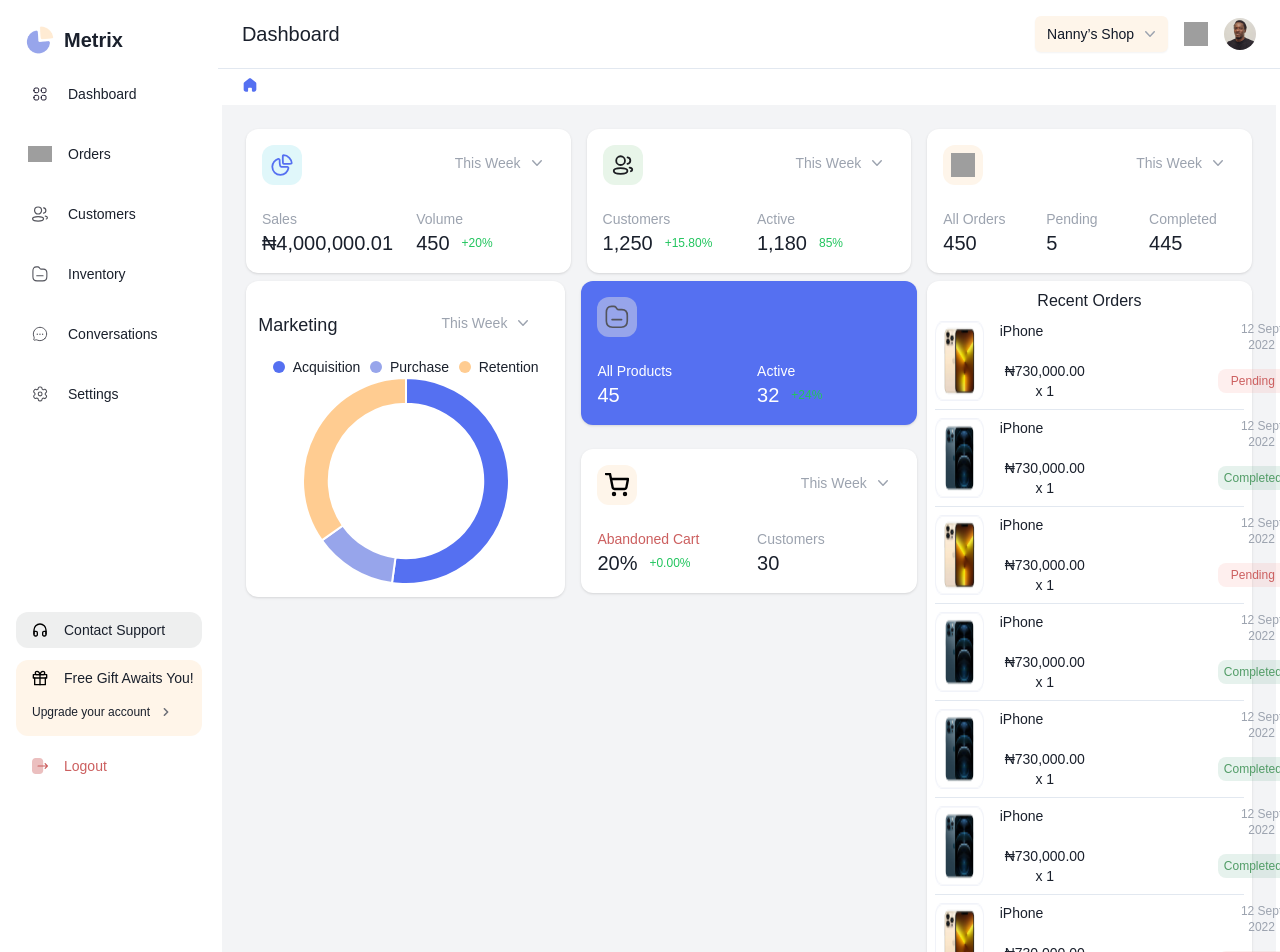
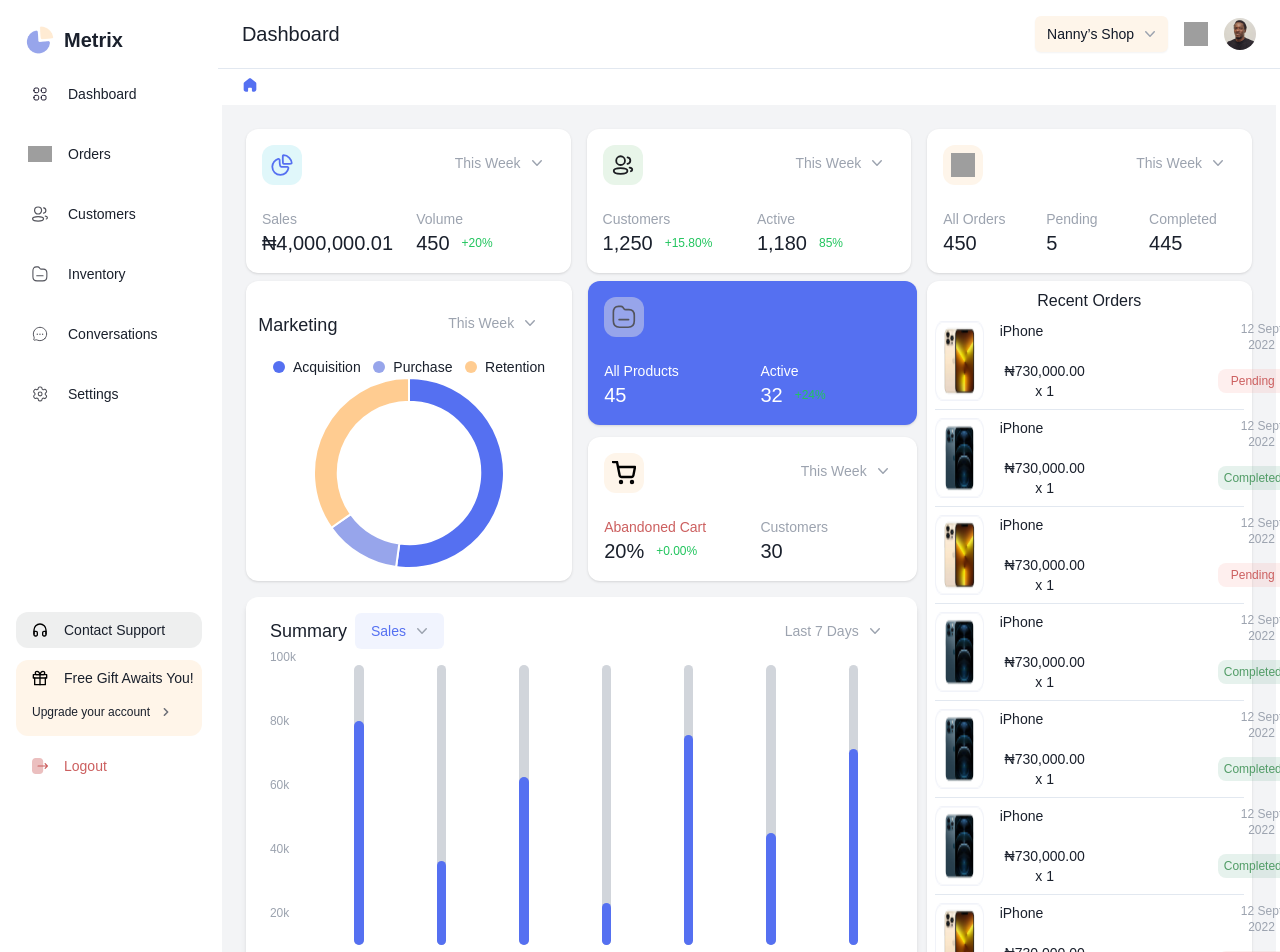
Before and after one commit to Mayuulove02/Frontend_UI_Assignment, a React (Create React App) app: page / in a window 1280 px wide. Shown: the top 952 px of the page. Built offline with nearby package versions, Linux system fonts and the light colour scheme; grey boxes are pictures that could not be loaded.

Commit message:
updated dashboard page | added functional graph component

```diff
--- a/src/Component/CircleChart.jsx
+++ b/src/Component/CircleChart.jsx
@@ -129,7 +129,7 @@ const CircleChart = () => {
                         </div>
                     ))}
                 </div>
-                <div className="w-52 h-52 mt-4" style={{margin:"auto",marginTop:"2"}}>
+                <div className="w-48 h-48 mt-4" style={{margin:"auto",marginTop:"2"}}>
                     <canvas ref={canvasRef} id="existing-canvas" />
                 </div>
             </div>
--- a/src/Component/DashboardContent.jsx
+++ b/src/Component/DashboardContent.jsx
@@ -10,6 +10,7 @@ import RecentOrder from './RecentOrder';
 import MonthlyGraph from './MonthlyGraph';
 
 const DashboardContent = () => {
+    const heights = [80, 30, 60, 15, 75, 40, 70];
     return (
         <div className="p-6 bg-gray-100 min-h-screen">
             <div className="grid grid-cols-3 gap-4">
@@ -38,12 +39,15 @@ const DashboardContent = () => {
                     cardColor={"white"}
                 />
             </div>
-            <div style={{ display: 'flex'}} className='mt-2'>
-                <div></div>
-                <div style={{ flex: 1}}>
+            <div className="mt-2">
+                <div className="flex">
+                    <div className='' style={{ width: "66.67%" }}>
+                        <div style={{ flex: 1, display: 'flex', width: "100%" }}>
+                            <div style={{ width: "48.99%" }}>
                                 <CircleChart />
                             </div>
-                <div style={{ display: 'flex', flexDirection: 'column', marginLeft: '1rem', width: "33.33%" }}>
+                            <div className="flex flex-col ml-4" style={{ width: "49.33%" }}>
+                                <div >
                                     <StatsCard
                                         titles={["All Products", "Active"]}
                                         values={["45", "32"]}
@@ -55,7 +59,8 @@ const DashboardContent = () => {
                                         cardColor="#5570F1"
                                         showDropdown={false}
                                     />
-                    <br />
+                                </div>
+                                <div className='mt-3'>
                                     <StatsCard
                                         titles={["Abandoned Cart", "Customers"]}
                                         values={["20%", "30"]}
@@ -66,8 +71,15 @@ const DashboardContent = () => {
                                         cardColor="white"
                                     />
                                 </div>
+                            </div>
+                        </div>
+                        <div className="mt-4">
+                            <MonthlyGraph heights={heights} />
+                        </div>
+                    </div>
                     <div style={{ width: "32.33%", marginLeft: "10px" }}>
                         <RecentOrder />
+                    </div>
                 </div>
 
             </div>
--- a/src/Component/MonthlyGraph.jsx
+++ b/src/Component/MonthlyGraph.jsx
@@ -1,20 +1,125 @@
-import React from 'react';
+import React, { useState } from 'react';
+import { Tooltip } from '@chakra-ui/react';
 
-const MonthlyGraph = () => {
+const MonthlyGraph = ({ heights }) => {
+    const [isOpenSales, setIsOpenSales] = useState(false);
+    const [isOpenLast7Days, setIsOpenLast7Days] = useState(false);
+
+    const toggleDropdownSales = () => {
+        setIsOpenSales(!isOpenSales);
+    };
+
+    const toggleDropdownLast7Days = () => {
+        setIsOpenLast7Days(!isOpenLast7Days);
+    };
+
+    const closeDropdowns = () => {
+        setIsOpenSales(false);
+        setIsOpenLast7Days(false);
+    };
+
+    const days = ['Sept 10', 'Sept 11', 'Sept 12', 'Sept 13', 'Sept 14', 'Sept 15', 'Sept 16'];
+    const maxBarHeight = 280;
+
     return (
-    <div className="flex-grow bg-white rounded-xl shadow-md px-6 py-4 flex flex-col items-end">
-      <div className="text-xs font-semibold tracking-wide uppercase py-1 px-3 rounded-full bg-teal-100 text-teal-800">New</div>
-      <div className="grid grid-cols-7 gap-1 flex-grow self-stretch mt-4">
-        {['M', 'T', 'W', 'T', 'F', 'S', 'S'].map((day, index) => (
-          <div key={index} className="flex flex-col justify-end items-center">
+        <div className='bg-white rounded-xl shadow-md px-6 py-4'>
+            <div className="flex justify-between p-0">
+                <div className='flex items-center justify-center  rounded-xl' >
+                    <h3 className='font-medium text-lg' >Summary</h3>
+                    <div className="relative inline-block text-left">
+                        <div>
+                            <button
+                                type="button"
+                                className="ml-2 inline-flex w-full justify-center gap-x-1.5 rounded-md bg-[#5570F114] px-3 py-2 text-sm text-[#5570F1] hover:bg-[#5570F114]"
+                                id="menu-button-sales"
+                                aria-expanded={isOpenSales}
+                                aria-haspopup="true"
+                                onClick={toggleDropdownSales}
+                            >
+                                Sales
+                                <svg className="-mr-1 h-5 w-5 text-gray-400" viewBox="0 0 20 20" fill="currentColor" aria-hidden="true">
+                                    <path fillRule="evenodd" d="M5.23 7.21a.75.75 0 011.06.02L10 11.168l3.71-3.938a.75.75 0 111.08 1.04l-4.25 4.5a.75.75 0 01-1.08 0l-4.25-4.5a.75.75 0 01.02-1.06z" clipRule="evenodd" />
+                                </svg>
+                            </button>
+                        </div>
+                        {isOpenSales && (
                             <div
-              className={`w-4 mx-auto rounded-full ${
-                index === 0 || index === 5 || index === 6 ? 'bg-teal-100 h-4' : 'bg-teal-300 h-10'
-              }`}
-            ></div>
-            <div className="text-center text-xs text-gray-400 font-semibold mt-2">{day}</div>
+                                className="absolute right-0 z-10 mt-2 w-56 origin-top-right rounded-md bg-[white] shadow-lg ring-1 ring-black ring-opacity-5 focus:outline-none"
+                                role="menu"
+                                aria-orientation="vertical"
+                                aria-labelledby="menu-button-sales"
+                                tabIndex="-1"
+                                onBlur={closeDropdowns}
+                            >
+                                <div className="py-1" role="none">
+                                    <a href="/" className="block px-4 py-2 text-sm text-gray-700" role="menuitem" tabIndex="-1" id="menu-item-sales-0">Account</a>
+                                    <a href="/" className="block px-4 py-2 text-sm text-gray-700" role="menuitem" tabIndex="-1" id="menu-item-sales-1">Summary</a>
+                                </div>
+                            </div>
+                        )}
+                    </div>
+                </div>
+                <div className="relative inline-block text-left">
+                    <div>
+                        <button
+                            type="button"
+                            className="inline-flex w-full justify-center gap-x-1.5 rounded-md bg-white px-3 py-2 text-sm text-gray-400 hover:bg-white"
+                            id="menu-button-last7days"
+                            aria-expanded={isOpenLast7Days}
+                            aria-haspopup="true"
+                            onClick={toggleDropdownLast7Days}
+                        >
+                            Last 7 Days
+                            <svg className="-mr-1 h-5 w-5 text-gray-400" viewBox="0 0 20 20" fill="currentColor" aria-hidden="true">
+                                <path fillRule="evenodd" d="M5.23 7.21a.75.75 0 011.06.02L10 11.168l3.71-3.938a.75.75 0 111.08 1.04l-4.25 4.5a.75.75 0 01-1.08 0l-4.25-4.5a.75.75 0 01.02-1.06z" clipRule="evenodd" />
+                            </svg>
+                        </button>
+                    </div>
+                    {isOpenLast7Days && (
+                        <div
+                            className="absolute right-0 z-10 mt-2 w-56 origin-top-right rounded-md bg-white shadow-lg ring-1 ring-black ring-opacity-5 focus:outline-none"
+                            role="menu"
+                            aria-orientation="vertical"
+                            aria-labelledby="menu-button-last7days"
+                            tabIndex="-1"
+                            onBlur={closeDropdowns}
+                        >
+                            <div className="py-1" role="none">
+                                <a href="/" className="block px-4 py-2 text-sm text-gray-700" role="menuitem" tabIndex="-1" id="menu-item-last7days-0">Last Month</a>
+                                <a href="/" className="block px-4 py-2 text-sm text-gray-700" role="menuitem" tabIndex="-1" id="menu-item-last7days-1">Last Year</a>
+                            </div>
+                        </div>
+                    )}
+                </div>
+            </div>
+            <div className="flex-grow  flex">
+                <div className="flex flex-col justify-between h-80 mr-4">
+                    {["100k", "80k", '60k', "40k", "20k", ""].map((value, index) => (
+                        <div key={index} className="flex items-center">
+                            <span className="text-xs text-gray-400 mr-2">{value}</span>
                         </div>
                     ))}
+                </div>
+                <div className="flex-grow flex flex-col items-end h-80">
+                    <div className="grid grid-cols-7 gap-1 flex-grow self-stretch mt-4">
+                        {days.map((day, index) => (
+                            <Tooltip key={index} label={`Sales: ${heights[index]}%`} placement="top">
+                                <div className="flex flex-col justify-end items-center">
+                                    <div className="relative w-4 mx-auto bg-gray-300 rounded-full" style={{ width: '12%', height: `${maxBarHeight}px` }}>
+                                        <div
+                                            className="absolute bottom-0 rounded-full bg-[#5570F1]"
+                                            style={{
+                                                height: `${(heights[index] / 100) * maxBarHeight}px`,
+                                                width: '100%',
+                                            }}
+                                        ></div>
+                                    </div>
+                                    <div className="text-center text-xs text-gray-400 font-medium mt-2">{day}</div>
+                                </div>
+                            </Tooltip>
+                        ))}
+                    </div>
+                </div>
             </div>
         </div>
     );
--- a/src/Component/RecentOrder.jsx
+++ b/src/Component/RecentOrder.jsx
@@ -8,13 +8,21 @@ const RecentOrder = () => {
         <div className='p-2 rounded-xl shadow bg-white'>
             <h3>Recent Orders</h3>
             <RecentOrderCard src={goldIphone} color={"#CC5F5F"} status={"Pending"} bgcolor={"#F57E771F"} />
+            <hr />
             <RecentOrderCard src={blackIphone} color={"#519C66"} status={"Completed"} bgcolor={"#32936F1F"} />
+            <hr />
             <RecentOrderCard src={goldIphone} color={"#CC5F5F"} status={"Pending"} bgcolor={"#F57E771F"} />
+            <hr />
             <RecentOrderCard src={blackIphone} color={"#519C66"} status={"Completed"} bgcolor={"#32936F1F"} />
+            <hr />
             <RecentOrderCard src={blackIphone} color={"#519C66"} status={"Completed"} bgcolor={"#32936F1F"} />
+            <hr />
             <RecentOrderCard src={blackIphone} color={"#519C66"} status={"Completed"} bgcolor={"#32936F1F"} />
+            <hr />
             <RecentOrderCard src={goldIphone} color={"#CC5F5F"} status={"Pending"} bgcolor={"#F57E771F"} />
+            <hr />
             <RecentOrderCard src={goldIphone} color={"#CC5F5F"} status={"Pending"} bgcolor={"#F57E771F"} />
+            <hr />
             <RecentOrderCard src={goldIphone} color={"#CC5F5F"} status={"Pending"} bgcolor={"#F57E771F"} />
         </div>
     )
--- a/src/Component/RecentOrderCard.jsx
+++ b/src/Component/RecentOrderCard.jsx
@@ -19,7 +19,6 @@ const RecentOrderCard = ({ src, status, color, bgcolor }) => {
                 </div>
             </div>
         </div>
-        <hr />
         </>
     );
 };
```
Lines whose indentation alone changed are shown as unchanged.
